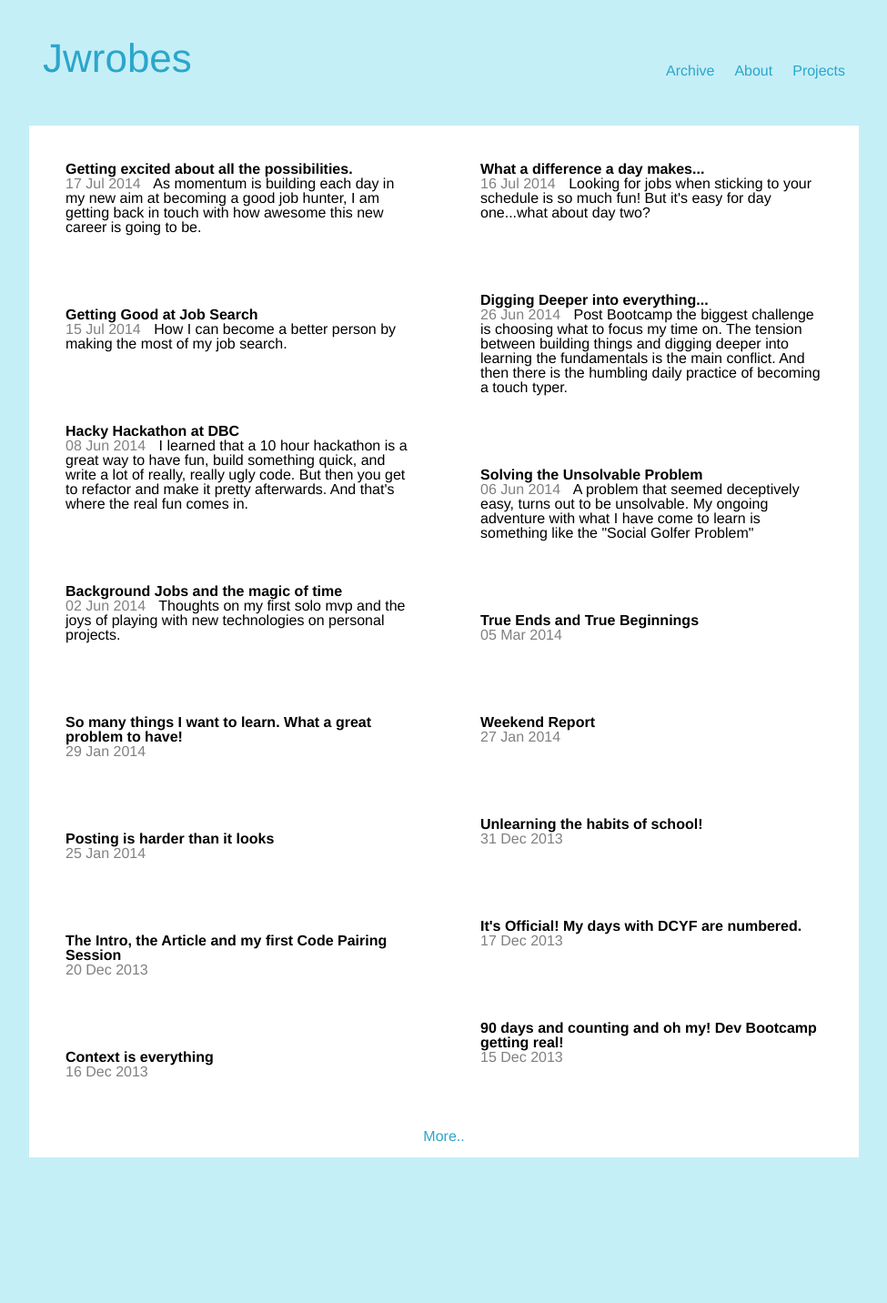
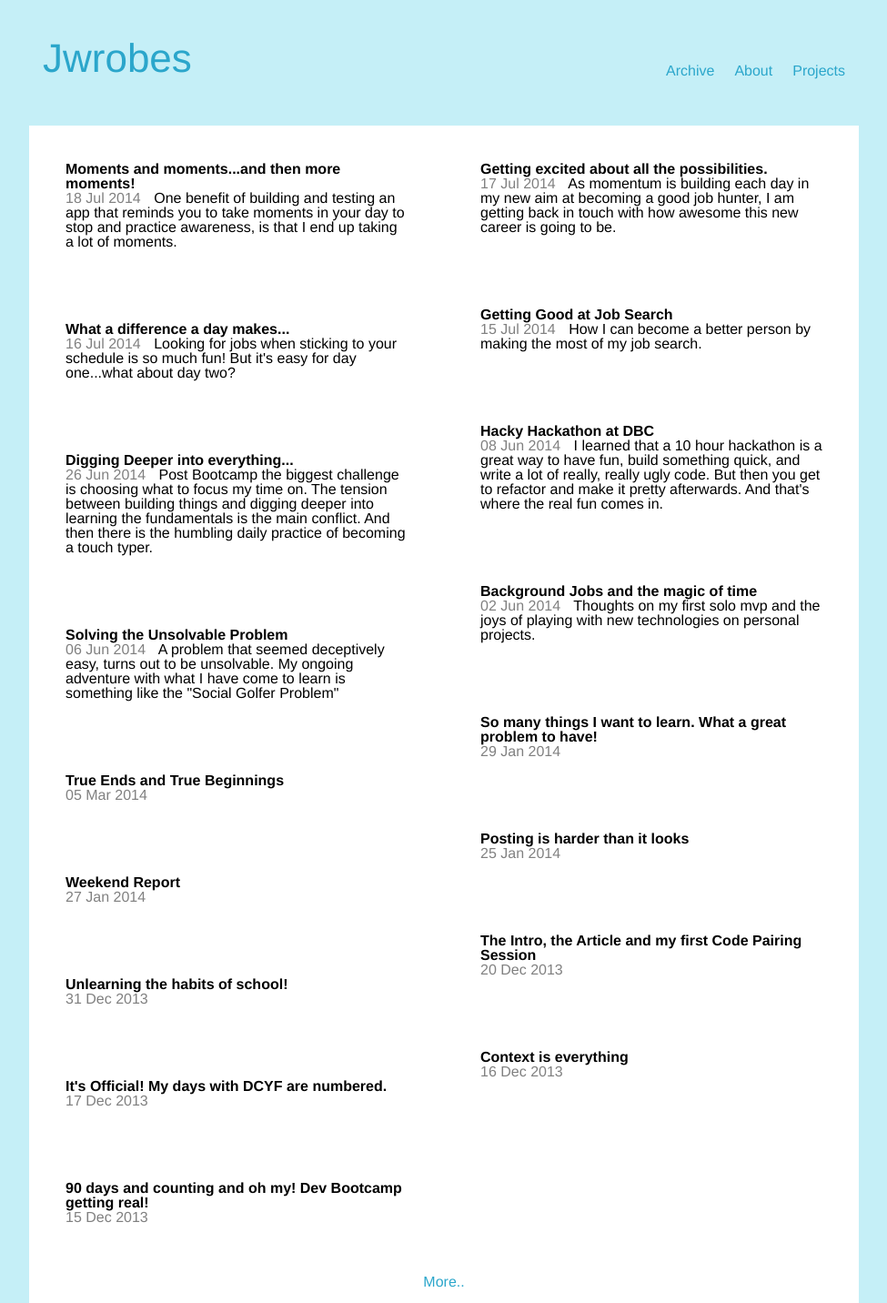
Before and after one commit to jwrobes/jwrobes.github.io, a Jekyll site: the page built from index.html, in a window 1280 px wide. Shown: the whole page at 91% size, without its empty margins (152-1127 px from the left). Built offline with Jekyll 4.4.1, drawn with Linux system fonts in a browser that asks for light colours; before the commit the page ends 1272 px from its top, so only the background shows below that; some of the changed lines change nothing that is shown.

Commit message:
new post

````diff
--- a/_config.yml
+++ b/_config.yml
@@ -3,5 +3,6 @@ description: blog about technology and learning to code
 
 url: "http://jwrobes.github.io/"
 
+markdown: kramdown
 pygments: true
 permalink: /:year/:month/:day/:title.html
--- /dev/null
+++ b/_posts/2014-07-18-too-many-moments.md
@@ -0,0 +1,29 @@
+---
+layout: post
+title: Moments and moments...and then more moments!
+description: One benefit of building and testing an app that reminds you to take moments in your day to stop and practice awareness, is that I end up taking a lot of moments.
+---
+
+Day three of getting good at getting a job went well.  Already this is getting to be a bit boring to blog about.  I'll keep it up though because it's  still helping keep me on task and upbeat.  I soon want to transfer this blog from my mundane personal daily job search to focus on sharing the concepts that I'm learning in programming.  Those kind of posts are much more work and will take some time, but will be much more valuable for me.
+
+Yesterday, I ironed out some of the bugs in my moments app, and added some new ones.  At one point I started getting reminders to take a moment one after another, as it started cycling through all the old moments that had not been marked as sent, and sending them all at once.  My phone was blowing up! Take a moment! Take a moment!  I am trying to take advantage of these test reminders and actually take all those moments.  And you know what?  It is changing the overall feeling of my day.  Go figure, maybe this whole app is more than just a fun little project, maybe it will offer something useful to me and others?
+
+On a complete side note.  Last night I caught up with my buddy Kelley and we saw the best summer action movie that you have never heard of, Snowpiercer. If you have heard of it, you're a bit of a movie guy like me.  It's not all that secret, it's been written about quite a [bit.](http://grantland.com/features/transformers-snowpiercer-review-the-rover/)  It lived up to the hype, and minus just a few over the top and unnecessary monologues, was a really amazing movie.  If you can see it in the theater, I say go see it.
+
+So here's today's schedule, the new thing I need to incorporate is some serious daily technical interview prep.  I'm going to get some interviews soon and I need to be ready.
+
+```
+
+	8:00 - typing practice
+	8:45 - Blogging
+	9:30 - Tennis
+	11:30 - send out applications and emails
+	1:00 - lunch
+	1:30 - moments app
+	3:30 - interview prep
+	5:30 - send out resumes
+	6:00 - Return to Moments Project
+	7:00 - meet up with friend (possibly)
+	9:00 - Moments app (2 hours)
+
+```
````
